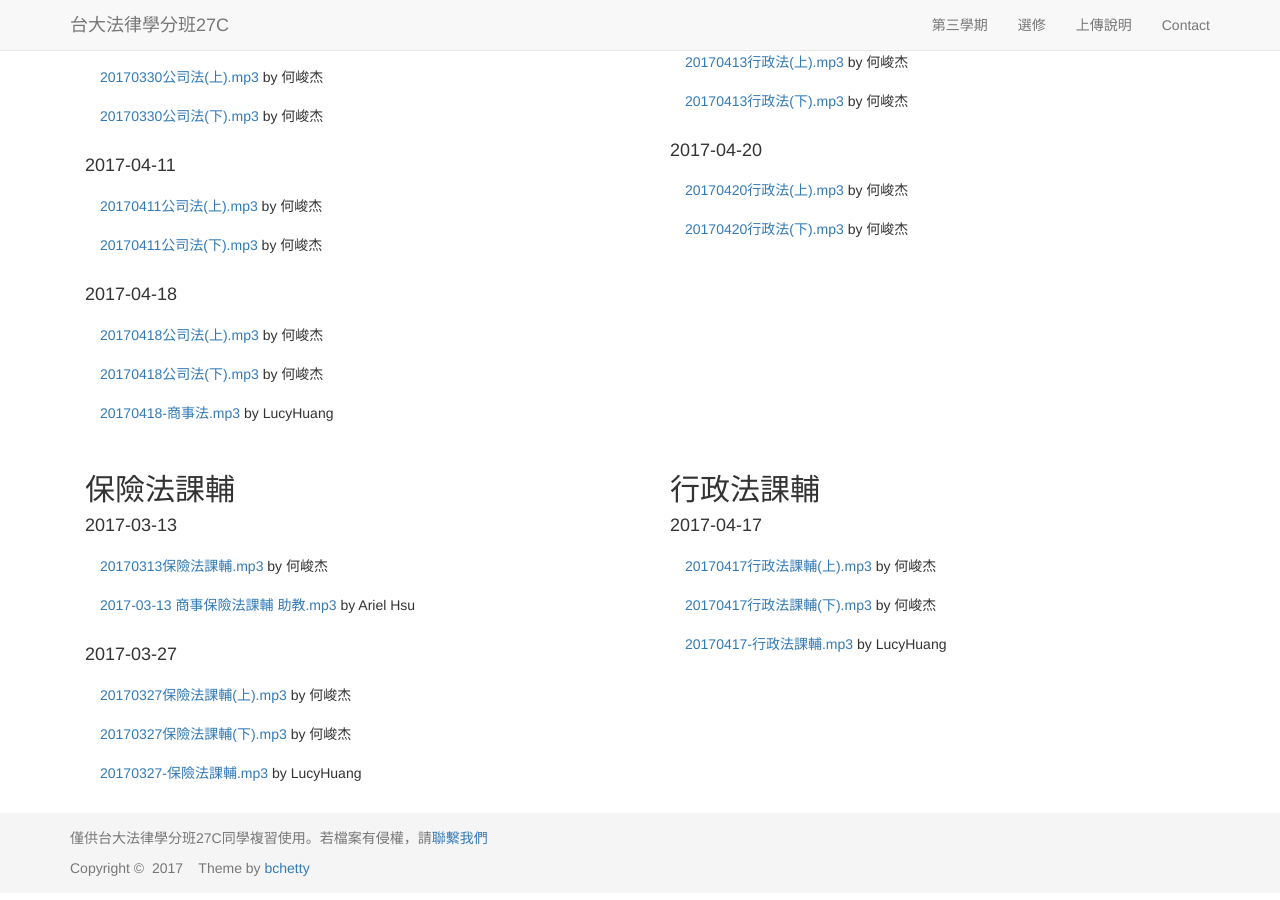
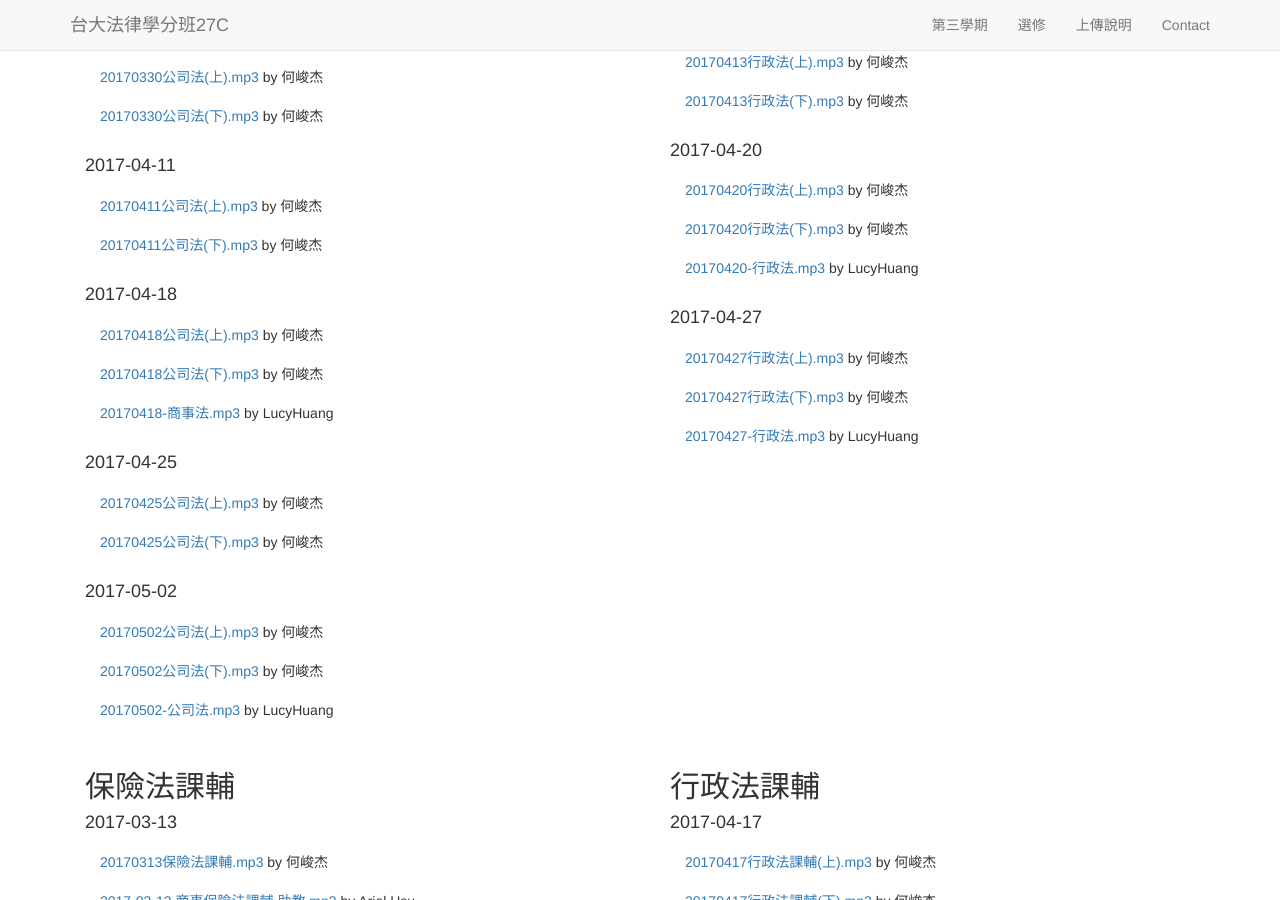
Before and after one commit to maxmilian/ntu_specs_law, a Jekyll site: the page built from semester3/index.html, in a window 1280 px wide and 900 px high, scrolled down 1128 px. Built offline with Jekyll 4.4.1, drawn with Linux system fonts in a browser that asks for light colours; nearby versions of some CDN libraries.

Commit message:
upload records

```diff
--- a/semester3/index.html
+++ b/semester3/index.html
@@ -63,6 +63,17 @@
         <li class="list-group-item"><a href="{{ site.company_record }}/Ho_4_2.mp3">20170418公司法(下).mp3</a> by 何峻杰</li>
         <li class="list-group-item"><a href="{{ site.company_record }}/Huang_4.mp3">20170418-商事法.mp3</a> by LucyHuang</li>
       </ul>
+      <h4>2017-04-25</h4>
+      <ul class="list-group">
+        <li class="list-group-item"><a href="{{ site.company_record }}/Ho_5_1.mp3">20170425公司法(上).mp3</a> by 何峻杰</li>
+        <li class="list-group-item"><a href="{{ site.company_record }}/Ho_5_2.mp3">20170425公司法(下).mp3</a> by 何峻杰</li>
+      </ul>
+      <h4>2017-05-02</h4>
+      <ul class="list-group">
+        <li class="list-group-item"><a href="{{ site.company_record }}/Ho_6_1.mp3">20170502公司法(上).mp3</a> by 何峻杰</li>
+        <li class="list-group-item"><a href="{{ site.company_record }}/Ho_6_2.mp3">20170502公司法(下).mp3</a> by 何峻杰</li>
+        <li class="list-group-item"><a href="{{ site.company_record }}/Huang_6.mp3">20170502-公司法.mp3</a> by LucyHuang</li>
+      </ul>
     </div>
     <div class="col-md-6">
       <h2>行政法</h2>
@@ -111,6 +122,13 @@
       <ul class="list-group">
         <li class="list-group-item"><a href="{{ site.adminitrative_record }}/Ho_8_1.mp3">20170420行政法(上).mp3</a> by 何峻杰</li>
         <li class="list-group-item"><a href="{{ site.adminitrative_record }}/Ho_8_2.mp3">20170420行政法(下).mp3</a> by 何峻杰</li>
+        <li class="list-group-item"><a href="{{ site.adminitrative_record }}/Huang_8.mp3">20170420-行政法.mp3</a> by LucyHuang</li>
+      </ul>
+      <h4>2017-04-27</h4>
+      <ul class="list-group">
+        <li class="list-group-item"><a href="{{ site.adminitrative_record }}/Ho_9_1.mp3">20170427行政法(上).mp3</a> by 何峻杰</li>
+        <li class="list-group-item"><a href="{{ site.adminitrative_record }}/Ho_9_2.mp3">20170427行政法(下).mp3</a> by 何峻杰</li>
+        <li class="list-group-item"><a href="{{ site.adminitrative_record }}/Huang_9.mp3">20170427-行政法.mp3</a> by LucyHuang</li>
       </ul>
     </div>
   </div>
```
